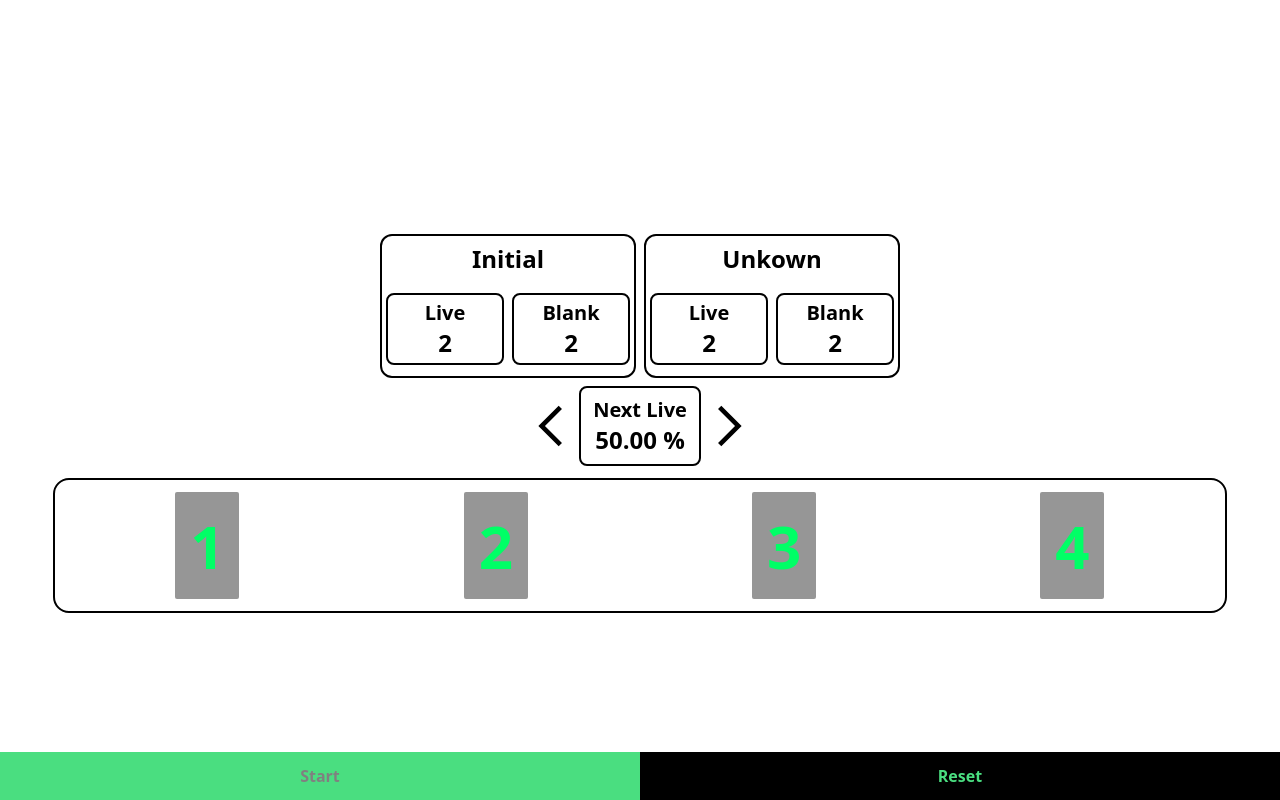
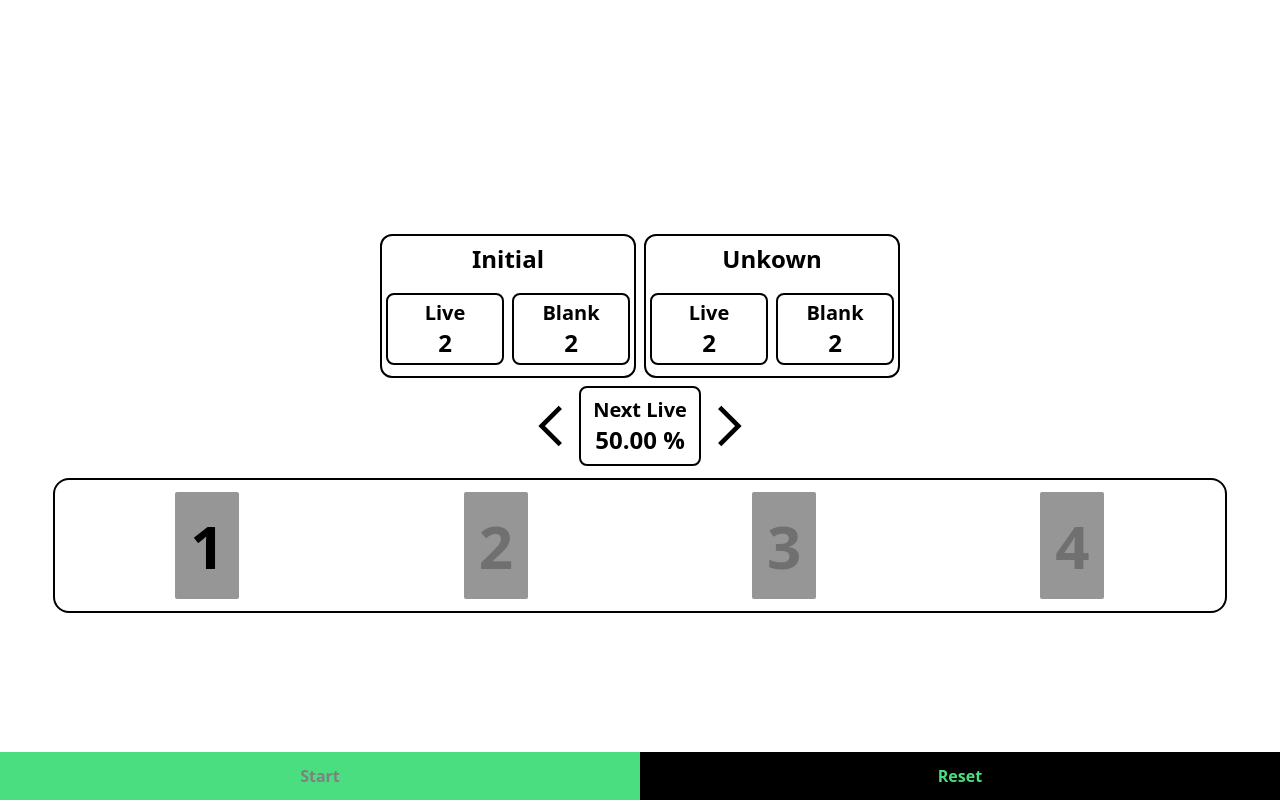
Before and after one commit to MEtooHARD/ShotGunChamber, a Next.js app: page / in a window 1280 px wide. Both pictures are taken after a click on the element "Start". Built offline with nearby package versions, Linux system fonts and the light colour scheme.

Commit message:
beta 1.1

```diff
--- a/classes/Roulette.ts
+++ b/classes/Roulette.ts
@@ -35,9 +35,16 @@ export class Chamber {
     get unknown_blank(): number { return this._blank - this.known_blank }
     get unknown_shots(): number { return this.shots_of(Shot.Type.Unknown) }
 
-    get next_live_chance(): number { return this.unknown_shots > 0 ? this.unknown_live / this.unknown_shots : 0; }
+    next_live_chance(i: number): number {
+        return i < this.live + this.blank - 1
+            ? this._shots[i + 1].type === Shot.Type.Unknown
+                ? this.unknown_shots > 0 ? this.unknown_live / this.unknown_shots : 0
+                : this._shots[i + 1].type === Shot.Type.Live ? 1 : 0
+            : 0;
+    }
 
     get shots(): Array<Shot> { return this._shots; }
+    shot(i: number): Shot { return this._shots[i]; }
 }
 
 type Setter = Dispatch<SetStateAction<number>>;
--- a/components/ChamberView.tsx
+++ b/components/ChamberView.tsx
@@ -48,17 +48,17 @@ export function ChamberView() {
                     className="h-14 aspect-square"
                     onClick={() => { if (round > 0) setRound(prev => prev - 1) }}
                     viewBox="0 0 24 24" xmlns="http://www.w3.org/2000/svg">
-                    <polygon fill-rule="evenodd" points="9.414 12 16.707 19.293 15.293 20.707 6.586 12 15.293 3.293 16.707 4.707" />
+                    <polygon fillRule="evenodd" points="9.414 12 16.707 19.293 15.293 20.707 6.586 12 15.293 3.293 16.707 4.707" />
                 </svg>
                 <NumCard
                     title="Next Live"
-                    value={`${toPercent(chamber.next_live_chance)} %`}>
+                    value={`${toPercent(chamber.next_live_chance(round))} %`}>
                 </NumCard>
                 <svg
                     className="h-14 aspect-square"
                     onClick={() => { if (round < sum - 1) setRound(prev => prev + 1) }}
                     viewBox="0 0 24 24" xmlns="http://www.w3.org/2000/svg">
-                    <polygon fill-rule="evenodd" points="14.586 12 7.293 4.707 8.707 3.293 17.414 12 8.707 20.707 7.293 19.293" />
+                    <polygon fillRule="evenodd" points="14.586 12 7.293 4.707 8.707 3.293 17.414 12 8.707 20.707 7.293 19.293" />
                 </svg>
             </div>
         </div >
@@ -68,7 +68,9 @@ export function ChamberView() {
             w-11/12 my-1 p-2"
         >
             {chamber.shots.map((shot, i) =>
-                <ShotView key={i} type={shot.type} i={i}
+                <ShotView highlight={i === round}
+                    key={i} i={i}
+                    type={shot.type}
                     setType={(t) => {
                         updateShotType(i, t);
                     }}>
--- a/components/ShotVew.tsx
+++ b/components/ShotVew.tsx
@@ -6,7 +6,8 @@ import clsx from "clsx"
 type props = {
     type: Shot.Type,
     setType: (type: Shot.Type) => void,
-    i: number
+    i: number,
+    highlight?: boolean
 }
 
 const typeColor = {
@@ -23,13 +24,12 @@ const nextType = {
 
 export function ShotView({
     type, setType,
-    i
+    i, highlight = false
 }: props) {
     return <>
-        <div className={clsx("flex justify-center items-center",
+        <div className={clsx("flex justify-center items-center select-none",
             "w-16 max-w-16 min-w-8 aspect-[3/5] m-1 rounded-sm",
-            `${true ? 'text-[#00ff66]' : 'text-[#707070]'}`, "font-extrabold text-6xl",
-            "select-none",
+            `${highlight ? 'text-black' : 'text-[#707070]'}`, "font-extrabold text-6xl",
             `${typeColor[type]}`)}
             onClick={() => setType(nextType[type])}>
             {i + 1}
```
